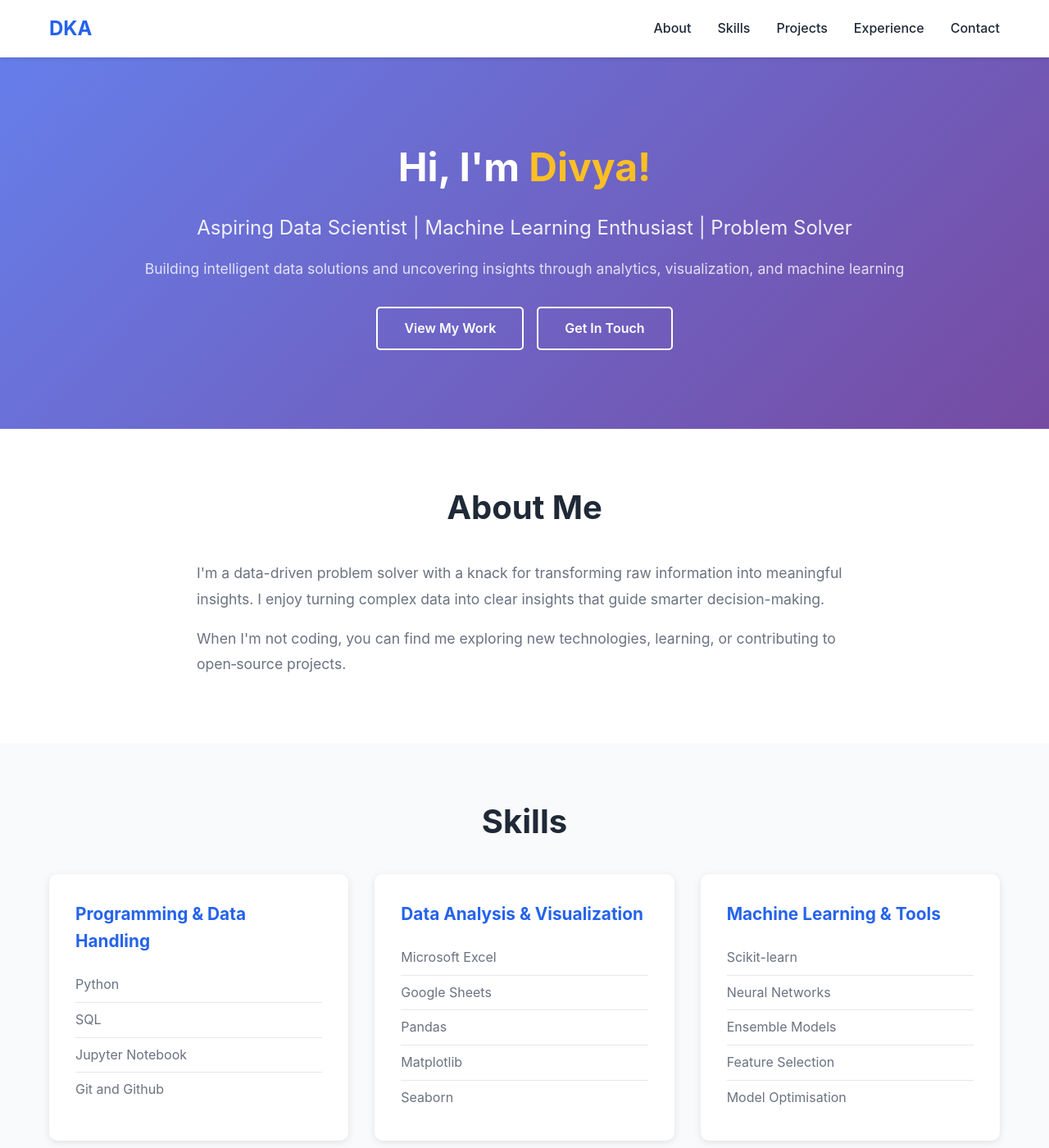
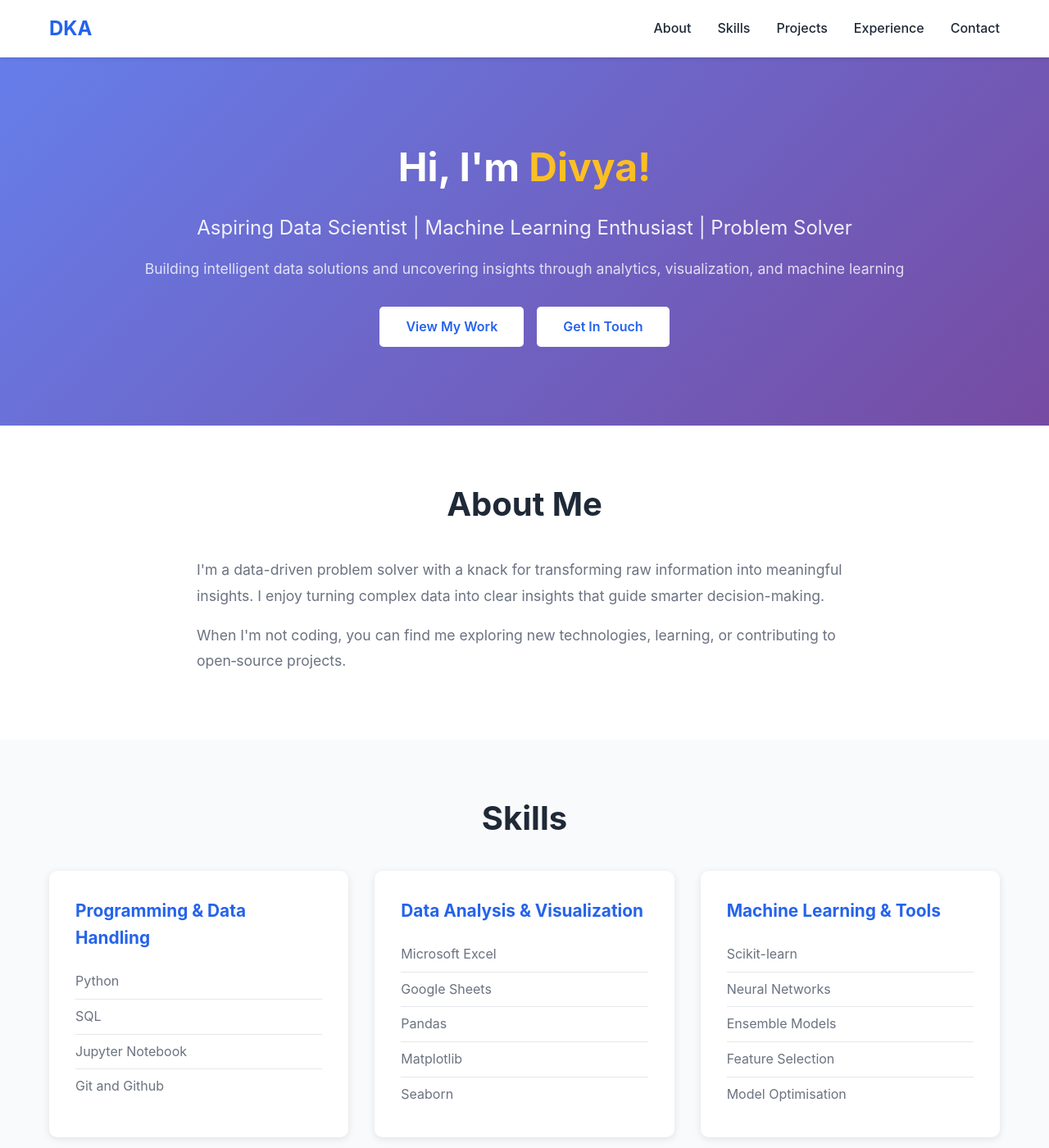
Before and after one commit to DivyaKrishnaA/DivyaKrishnaA.github.io, a Jekyll site: the page index.html, which Jekyll copies as it is, in a window 1280 px wide and 1400 px high. Shown: the whole window at 82% size. Built offline with Jekyll 4.4.1, drawn with Linux system fonts in a browser that asks for light colours.

Commit message:
minor button changes

```diff
--- a/index.html
+++ b/index.html
@@ -31,8 +31,8 @@
       <p class="description">Building intelligent data solutions and uncovering insights through analytics,
         visualization, and machine learning</p>
       <div class="cta-buttons">
-        <a href="#projects" class="btn btn-secondary">View My Work</a>
-        <a href="#contact" class="btn btn-secondary">Get In Touch</a>
+        <a href="#projects" class="btn btn-primary">View My Work</a>
+        <a href="#contact" class="btn btn-primary">Get In Touch</a>
       </div>
     </div>
   </section>
--- a/style.css
+++ b/style.css
@@ -118,14 +118,13 @@ nav .container {
 }
 
 .btn-primary {
-    background-color: transparent;
-    color: white;
-    border: 2px solid white;
+    background-color: white;
+    color: var(--primary-color);
 }
 
 .btn-primary:hover {
-    background-color: white;
-    color: var(--primary-color);
+    transform: translateY(-2px);
+    box-shadow: 0 4px 12px rgba(0, 0, 0, 0.2);
 }
 
 .btn-secondary {
```
